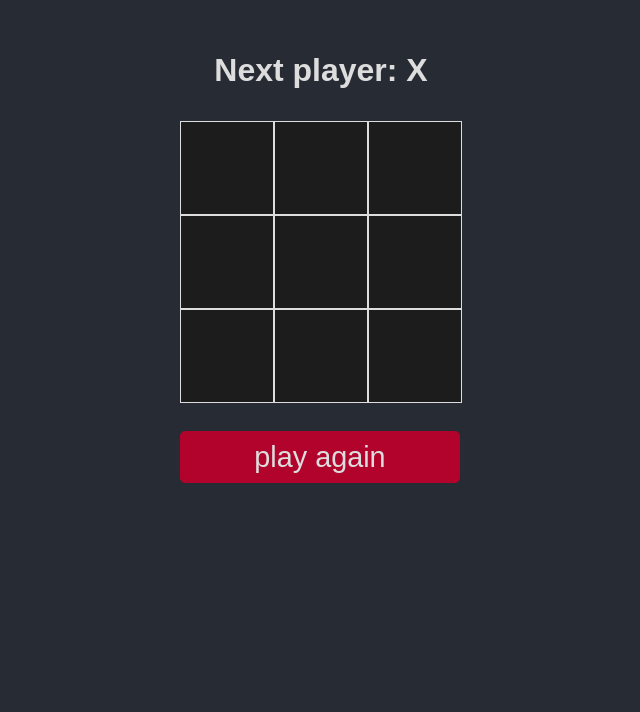
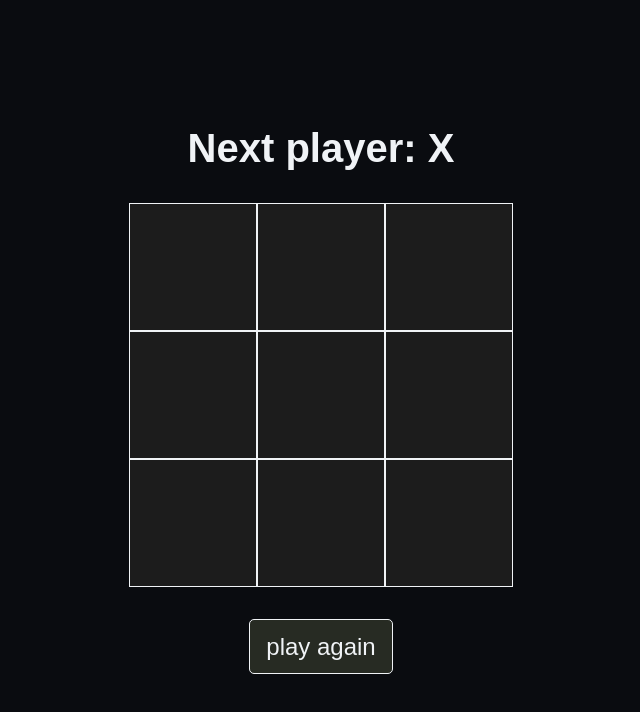
Before and after one commit to jdelacruzv/tic-tac-toe, a React (Vite) app: page / in a window 1280 px wide. Shown: the top 712 px of the page, without its empty margins (319-959 px from the left). Built offline with nearby package versions, Linux system fonts and the light colour scheme.

Commit message:
Change colors in components

```diff
--- a/src/components/Board.jsx
+++ b/src/components/Board.jsx
@@ -3,7 +3,7 @@ import Button from './Button';
 import Square from './Square';
 import style from './Board.module.css';
 
-const calculateWinner = squares => {
+const calculateWinner = (squares) => {
 	const LINES = [
 		[0, 1, 2],
 		[3, 4, 5],
@@ -15,9 +15,11 @@ const calculateWinner = squares => {
 		[2, 4, 6]
 	];
 
+	// Si hay un ganador devolverá 'X', 'O' o 'null'
 	for (let i = 0; i < LINES.length; i++) {
 		const [a, b, c] = LINES[i];
 		if (squares[a] && squares[a] === squares[b] && squares[a] === squares[c]) {
+			console.log('Array linea:', LINES[i]);
 			return squares[a];
 		}
 	}
@@ -33,28 +35,40 @@ const initialSquares = {
 const Board = () => {
 	const [state, setState] = useState(initialSquares);
 
-	const handleClickReset = () => setState({ ...initialSquares });
-
-	const handleClickSquares = i => {
-		// Crea una copia de state (initialSquares)
-		const squares = state.squares.slice();
-		if (calculateWinner(squares) || squares[i]) return;
-		squares[i] = state.xIsNext ? 'X' : 'O';
-		setState({ squares, xIsNext: !state.xIsNext });
+	const handleClickReset = () => {
+		setState({
+			...initialSquares
+		})
 	};
 
 	const titleStatus = () => {
 		const winner = calculateWinner(state.squares);
+		console.log(winner);
 		return winner
 			? `Winner: ${winner}`
 			: `Next player: ${state.xIsNext ? 'X' : 'O'}`;
 	};
 
-	const positions = [0, 1, 2, 3, 4, 5, 6, 7, 8];
+	const handleClickSquares = i => {
+		// Crea una copia del array squares del objeto initialSquares
+		const squares = state.squares.slice();
+		// Ignora el click si alguien ganó o si un cuadrado está rellenado
+		if (calculateWinner(squares) || squares[i]) {
+			return;
+		};
+		squares[i] = state.xIsNext ? 'X' : 'O';
+		setState({
+			squares,
+			xIsNext: !state.xIsNext
+		});
+	};
+
+	// Obtiene las claves del array squares del objeto initialSquares
+	const positions = Object.keys(state.squares);
 
 	return (
-		<div>
-			<h1 className={style.status}>{titleStatus()}</h1>
+		<div className={style.board}>
+			<h1 className={style.title}>{titleStatus()}</h1>
 			<div className={style.grid}>
 				{positions.map(pos => (
 					<Square
@@ -64,7 +78,10 @@ const Board = () => {
 					/>
 				))}
 			</div>
-			<Button value={'play again'} onClick={() => handleClickReset()} />
+			<Button
+				value={'play again'}
+				onClick={() => handleClickReset()}
+			/>
 		</div>
 	);
 };
--- a/src/components/Board.module.css
+++ b/src/components/Board.module.css
@@ -1,10 +1,25 @@
-.status {
+.board {
+  height: 100vh;
+  display: flex;
+  flex-direction: column;
+  align-items: center;
+  justify-content: center;
+}
+
+.title {
   font-size: 2rem;
-  margin: 1em 0.5em;
   text-align: center;
+  color: #f0f3f6;
 }
 
 .grid {
   display: grid;
-  grid-template-columns: 94px 94px 94px;
+  grid-template-columns: 1fr 1fr 1fr;
+  margin: 2rem 0;
 }
+
+@media screen and (min-width: 480px) {
+  .title {
+    font-size: 2.5rem;
+  }
+}
--- a/src/components/Button.jsx
+++ b/src/components/Button.jsx
@@ -1,11 +1,9 @@
 import style from './Button.module.css';
 
 const Button = ({ value, onClick }) => (
-	<div className={style.btnContainer}>
-		<button className={style.btnReset} onClick={onClick}>
-			{value}
-		</button>
-	</div>
+	<button className={style.reset} onClick={onClick}>
+		{value}
+	</button>
 );
 
 export default Button;
--- a/src/components/Button.module.css
+++ b/src/components/Button.module.css
@@ -1,19 +1,14 @@
-.btnContainer {
-  margin-top: 2em;
-}
-
-.btnReset {
-  font-size: 1.8rem;
-  padding: 0.3em;
+.reset {
+  font-size: 1.5rem;
+  padding: 0.8rem 1rem;
   border-radius: 5px;
-  width: 280px;
-  background-color: #B1032C;
-  border: 1px solid #B1032C;
-  color: #ddd;
+  background-color: #272b23;
+  border: 1px solid #f0f3f6;
+  color: #f0f3f6;
   cursor: pointer;
 }
 
-.btnReset:hover {
-  background-color: #5f0419;
-  border: 1px solid #5f0419;
+.reset:hover {
+  background-color: #525964;
+  border: 1px solid #bdc4cc;
 }
--- a/src/components/Square.module.css
+++ b/src/components/Square.module.css
@@ -1,12 +1,12 @@
 .square {
 	width: 94px;
 	height: 94px;
-  background-color: #1C1C1C;
-  color: #ddd;
-  border: 1px solid #ddd;
-  font-size: 48px;
+	background-color: #1c1c1c;
+	color: #f0f3f6;
+	border: 1px solid #f0f3f6;
+	font-size: 4rem;
 	font-weight: bold;
-  padding: 0;
+	padding: 1rem;
 	text-align: center;
 	cursor: wait;
 }
@@ -14,3 +14,11 @@
 .square:focus {
 	outline: none;
 }
+
+@media screen and (min-width: 480px) {
+	.square {
+		width: 128px;
+		height: 128px;
+		font-size: 5rem;
+	}
+}
--- a/src/styles/index.css
+++ b/src/styles/index.css
@@ -6,11 +6,6 @@
 
 body {
   font: 14px "Century Gothic", Futura, sans-serif;
-  margin: 20px;
-  display: flex;
-  flex-direction: column;
-  align-items: center;
-  justify-content: center;
-  background-color: #272B33;
-  color: #ddd;
+  background-color: #0a0c10;
+  color: #f0f3f6;
 }
```
Lines whose indentation alone changed are shown as unchanged.
